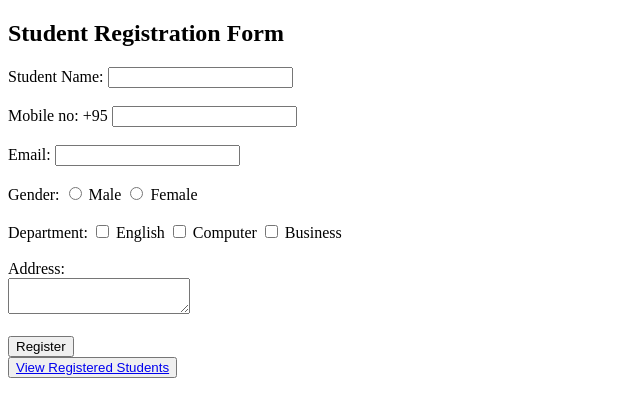
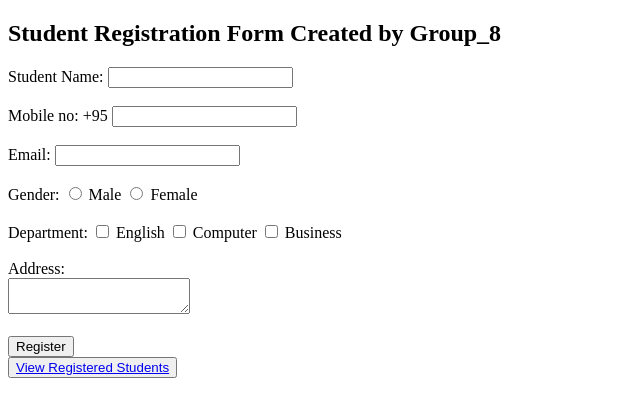
Before and after one commit to sanmin786/LAP3_Web_Assignment2, a PHP site: page / in a window 1280 px wide. Shown: the top 417 px of the page, without its empty margins (0-640 px from the left). Run offline with PHP 8.4, Linux system fonts and the light colour scheme.

Commit message:
Update index.php

```diff
--- a/index.php
+++ b/index.php
@@ -6,7 +6,7 @@
 
 </head>
 <bod>
-    <h2>Student Registration Form</h2>
+    <h2>Student Registration Form Created by Group_8</h2>
         <form action="insert.php" method="POST">
             Student Name:
            <input type="text" name="name" required><br><br>
```
